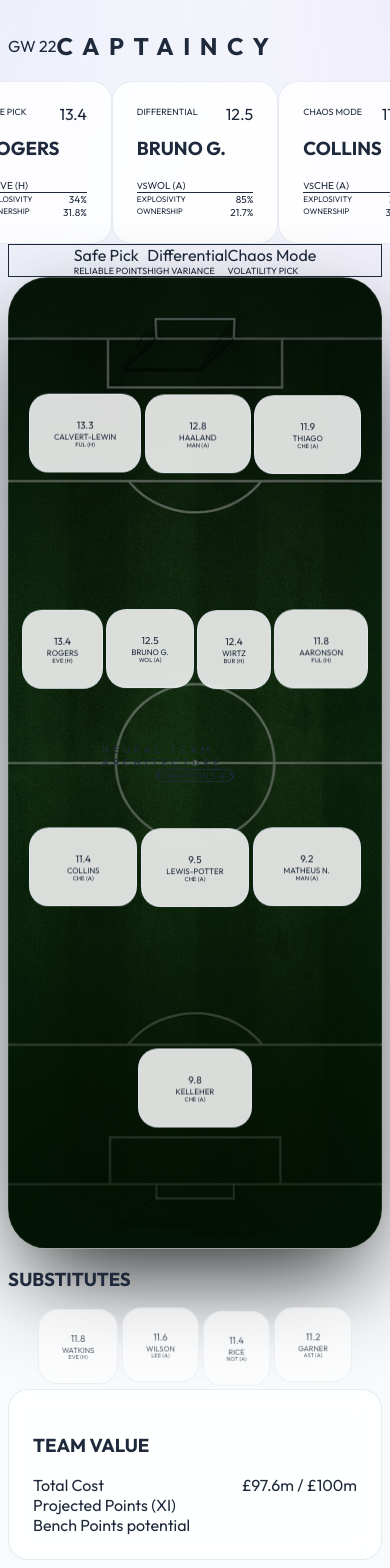
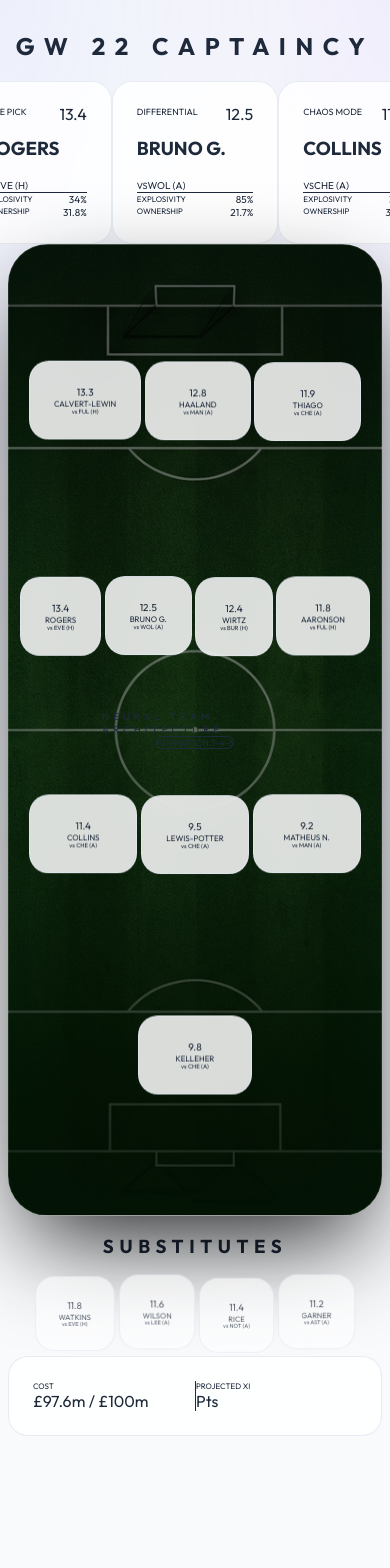
Before and after one commit to chriseyebagha/fantasy-premier-league, a Next.js app in the folder frontend/: page /fantasy/ in a window 390 px wide. Shown: the part 121-1689 px from the top of the page. After the commit the page ends 1565 px from the top, so only its background shows below. Built offline with nearby package versions, Linux system fonts and the light colour scheme.

Commit message:
UI: Final Precision Polish (Headers, Spacing, Layout Alignment)

```diff
--- a/frontend/src/components/CaptainSection.tsx
+++ b/frontend/src/components/CaptainSection.tsx
@@ -44,9 +44,9 @@ const CaptainCard = ({ subtitle, data, glowClass }: { subtitle: string, data: Ca
 
             {/* Context: Opponent */}
             <div className="mb-4">
-                <div className="text-[10px] md:text-xs font-bold text-slate-500 flex items-center gap-2">
-                    <span className="uppercase text-[9px] tracking-widest text-text-muted font-black">VS</span>
-                    <span className="text-slate-900 bg-slate-100 px-2 py-0.5 rounded-md">{data.next_fixture || 'Unknown'}</span>
+                <div className="text-[10px] md:text-xs font-bold text-slate-500 flex items-center gap-1.5">
+                    <span className="uppercase text-[9px] tracking-widest text-text-muted font-bold tracking-tight">vs</span>
+                    <span className="text-slate-900 bg-slate-100 px-2 py-0.5 rounded-md font-bold">{data.next_fixture || 'Unknown'}</span>
                 </div>
             </div>
 
@@ -73,10 +73,9 @@ export default function CaptainSection({ captains, gameweek }: CaptainSectionPro
 
     return (
         <section className="mb-12 md:mb-20">
-            <div className="mb-8 flex items-center gap-4">
-                <span className="bg-slate-900 text-white px-3 py-1 rounded-lg text-xs font-black tracking-widest uppercase shadow-lg shadow-slate-200">GW {gameweek}</span>
-                <h2 className="text-xs font-black uppercase tracking-[0.4em] text-slate-500">
-                    Captaincy
+            <div className="mb-10 text-center md:text-left">
+                <h2 className="text-sm md:text-xl font-black uppercase tracking-[0.4em] text-slate-800">
+                    GW {gameweek} Captaincy
                 </h2>
             </div>
 
@@ -99,30 +98,7 @@ export default function CaptainSection({ captains, gameweek }: CaptainSectionPro
                     />
                 </div>
 
-                {/* Premium Legend - Clean, pill style, no ugly lines */}
-                <div className="flex flex-wrap justify-center gap-x-12 gap-y-4 mt-4 px-8 py-5 bg-slate-50/80 rounded-3xl border border-slate-100/50 shadow-inner">
-                    <div className="flex items-center gap-4 group">
-                        <div className="w-3 h-3 rounded-full bg-primary-glow shadow-[0_0_12px_rgba(99,102,241,0.5)] transition-transform group-hover:scale-125"></div>
-                        <div className="flex flex-col">
-                            <span className="text-xs font-bold text-slate-800 tracking-tight leading-tight">Safe Pick</span>
-                            <span className="text-[9px] text-text-muted uppercase tracking-widest font-black">Reliable Points</span>
-                        </div>
-                    </div>
-                    <div className="flex items-center gap-4 group">
-                        <div className="w-3 h-3 rounded-full bg-joker-glow shadow-[0_0_12px_rgba(139,92,246,0.5)] transition-transform group-hover:scale-125"></div>
-                        <div className="flex flex-col">
-                            <span className="text-xs font-bold text-slate-800 tracking-tight leading-tight">Differential</span>
-                            <span className="text-[9px] text-text-muted uppercase tracking-widest font-black">High Variance</span>
-                        </div>
-                    </div>
-                    <div className="flex items-center gap-4 group">
-                        <div className="w-3 h-3 rounded-full bg-explosive-glow shadow-[0_0_12px_rgba(244,63,94,0.5)] transition-transform group-hover:scale-125"></div>
-                        <div className="flex flex-col">
-                            <span className="text-xs font-bold text-slate-800 tracking-tight leading-tight">Chaos Mode</span>
-                            <span className="text-[9px] text-text-muted uppercase tracking-widest font-black">Volatility Pick</span>
-                        </div>
-                    </div>
-                </div>
+                <div className="py-2" />
             </div>
         </section>
     );
--- a/frontend/src/components/PlayerDashboard.tsx
+++ b/frontend/src/components/PlayerDashboard.tsx
@@ -37,8 +37,8 @@ const MiniPlayerCard = ({ player, isBench = false }: { player: any, isBench?: bo
             <div className="font-bold text-[8px] md:text-xs truncate uppercase tracking-tighter">{player.web_name}</div>
             <div className="flex flex-col items-center gap-0.5 mt-0.5">
                 <div className="text-[6px] md:text-[9px] text-text-muted leading-none whitespace-nowrap">
-                    <span className="md:hidden">{player.next_fixture}</span>
-                    <span className="hidden md:inline">{player.team} <span className="text-slate-400 font-normal ml-0.5">vs {player.next_fixture}</span></span>
+                    <span className="md:hidden">vs {player.next_fixture}</span>
+                    <span className="hidden md:inline">{player.team} <span className="text-slate-400 font-normal ml-0.5 whitespace-nowrap">vs {player.next_fixture}</span></span>
                 </div>
 
                 <div
@@ -133,41 +133,33 @@ export default function PlayerDashboard({ squad, bench, weights, optimized_squad
             </div>
 
             {/* Bench Row */}
-            <div className="relative">
-                <div className="flex items-center gap-4 mb-6">
-                    <h3 className="text-xs font-bold uppercase tracking-widest text-text-muted">Substitutes</h3>
-                    <div className="h-[1px] flex-1 bg-white/5" />
+            <div className="max-w-4xl mx-auto">
+                <div className="flex items-center gap-4 mb-8">
+                    <div className="h-[1px] flex-1 bg-slate-200/50" />
+                    <h3 className="text-xs md:text-sm font-black uppercase tracking-[0.3em] text-slate-400">Substitutes</h3>
+                    <div className="h-[1px] flex-1 bg-slate-200/50" />
                 </div>
-                <div className="flex flex-wrap justify-center gap-6">
+                <div className="flex flex-wrap justify-center gap-3 md:gap-8 hover:brightness-110 transition-all">
                     {displayBench?.map((p: any) => <MiniPlayerCard key={p.id} player={p} isBench />)}
                 </div>
             </div>
 
-            <div className="grid grid-cols-1 md:grid-cols-2 gap-8 mt-12">
-                {/* Budget & Performance Card */}
+            <div className="max-w-xl mx-auto mt-12">
+                {/* Budget & Performance Card - Optimized Real Estate */}
                 {optimized_squad && (
-                    <div className="glass-card border-l-4 border-explosive-glow">
-                        <h3 className="text-sm font-bold mb-4 uppercase tracking-widest flex items-center gap-2">
-                            Team Value
-                        </h3>
-                        <div className="space-y-3">
-                            <div className="flex justify-between text-xs">
-                                <span className="text-text-muted">Total Cost</span>
-                                <span className="font-mono text-slate-800">£{optimized_squad.total_cost}m / £100m</span>
+                    <div className="glass-card !bg-slate-50/50 border-t-2 border-slate-200 !p-4 md:!p-6">
+                        <div className="grid grid-cols-2 md:grid-cols-3 gap-4">
+                            <div className="flex flex-col">
+                                <span className="text-[8px] uppercase font-black tracking-widest text-text-muted mb-1">Cost</span>
+                                <span className="text-xs font-bold text-slate-800">£{optimized_squad.total_cost}m <span className="text-slate-400 font-medium">/ £100m</span></span>
                             </div>
-                            <div className="flex justify-between text-xs">
-                                <span className="text-text-muted">Projected Points (XI)</span>
-                                <span className="font-mono text-explosive-glow">{optimized_squad.starting_11_points}</span>
+                            <div className="flex flex-col border-l border-slate-200 pl-4">
+                                <span className="text-[8px] uppercase font-black tracking-widest text-text-muted mb-1">Projected XI</span>
+                                <span className="text-xs font-bold text-explosive-glow">{optimized_squad.starting_11_points} Pts</span>
                             </div>
-                            <div className="flex justify-between text-xs">
-                                <span className="text-text-muted">Bench Points potential</span>
-                                <span className="font-mono text-slate-400">{optimized_squad.bench_points}</span>
-                            </div>
-                            <div className="w-full h-1 bg-white/5 rounded-full overflow-hidden mt-2">
-                                <div
-                                    className="h-full bg-explosive-glow shadow-[0_0_8px_#f97316]"
-                                    style={{ width: `${(optimized_squad.total_cost / 100) * 100}%` }}
-                                />
+                            <div className="flex flex-col border-l border-slate-200 pl-4 hidden md:flex">
+                                <span className="text-[8px] uppercase font-black tracking-widest text-text-muted mb-1">Bench Potential</span>
+                                <span className="text-xs font-bold text-slate-500">{optimized_squad.bench_points} Pts</span>
                             </div>
                         </div>
                     </div>
```
